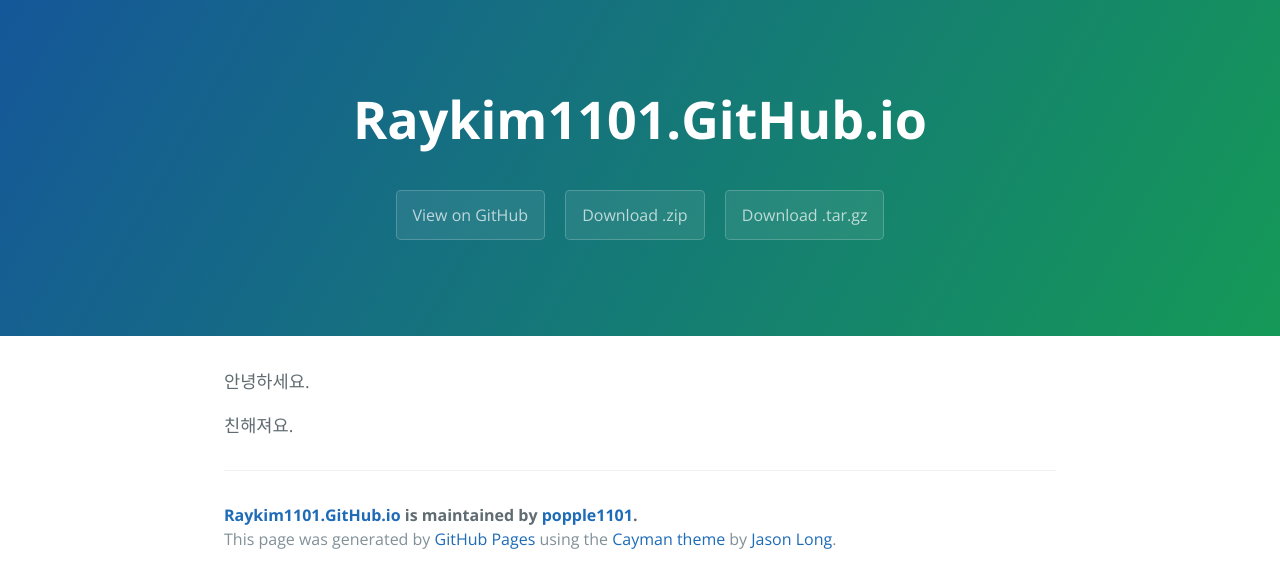
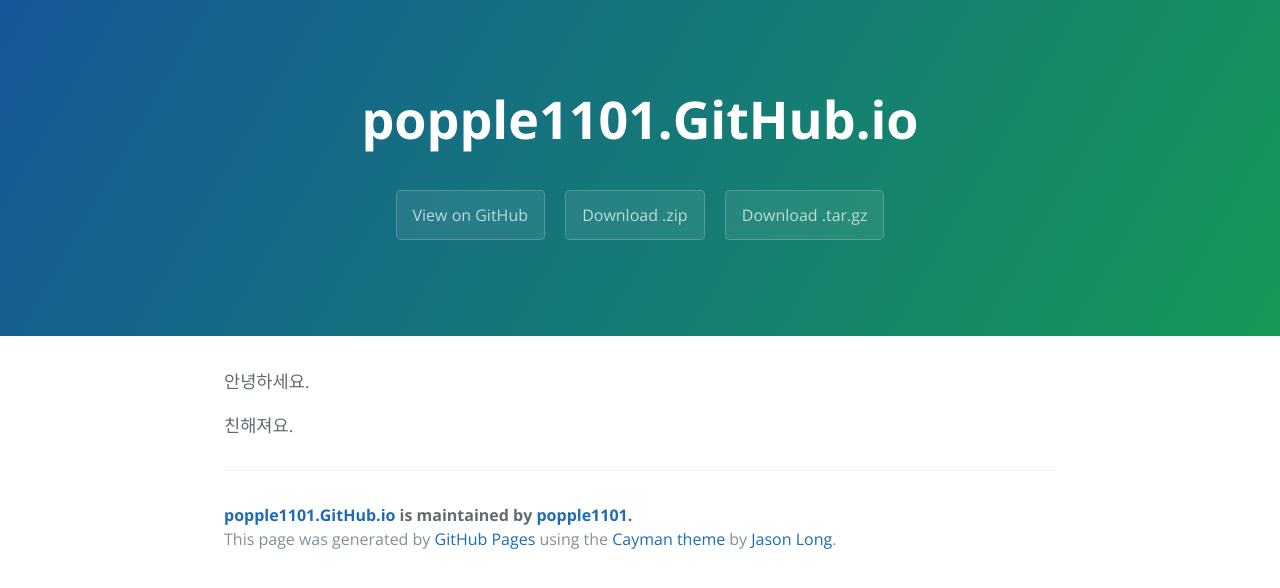
Before and after one commit to popple1101/raykim1101.github.io, a plain HTML site: page index.html in a window 1280 px wide. Drawn offline with nearby package versions, Linux system fonts and the light colour scheme.

Commit message:
Create gh-pages branch via GitHub

```diff
--- a/index.html
+++ b/index.html
@@ -2,7 +2,7 @@
 <html lang="en-us">
   <head>
     <meta charset="UTF-8">
-    <title>Raykim1101.GitHub.io by popple1101</title>
+    <title>popple1101.GitHub.io by popple1101</title>
     <meta name="viewport" content="width=device-width, initial-scale=1">
     <link rel="stylesheet" type="text/css" href="stylesheets/normalize.css" media="screen">
     <link href='https://fonts.googleapis.com/css?family=Open+Sans:400,700' rel='stylesheet' type='text/css'>
@@ -11,7 +11,7 @@
   </head>
   <body>
     <section class="page-header">
-      <h1 class="project-name">Raykim1101.GitHub.io</h1>
+      <h1 class="project-name">popple1101.GitHub.io</h1>
       <h2 class="project-tagline"></h2>
       <a href="https://github.com/popple1101/raykim1101.github.io" class="btn">View on GitHub</a>
       <a href="https://github.com/popple1101/raykim1101.github.io/zipball/master" class="btn">Download .zip</a>
@@ -24,7 +24,7 @@
 <p>친해져요.</p>
 
       <footer class="site-footer">
-        <span class="site-footer-owner"><a href="https://github.com/popple1101/raykim1101.github.io">Raykim1101.GitHub.io</a> is maintained by <a href="https://github.com/popple1101">popple1101</a>.</span>
+        <span class="site-footer-owner"><a href="https://github.com/popple1101/raykim1101.github.io">popple1101.GitHub.io</a> is maintained by <a href="https://github.com/popple1101">popple1101</a>.</span>
 
         <span class="site-footer-credits">This page was generated by <a href="https://pages.github.com">GitHub Pages</a> using the <a href="https://github.com/jasonlong/cayman-theme">Cayman theme</a> by <a href="https://twitter.com/jasonlong">Jason Long</a>.</span>
       </footer>
--- a/params.json
+++ b/params.json
@@ -1,5 +1,5 @@
 {
-  "name": "Raykim1101.GitHub.io",
+  "name": "popple1101.GitHub.io",
   "tagline": "",
   "body": "안녕하세요.\r\n\r\n친해져요.",
   "note": "Don't delete this file! It's used internally to help with page regeneration."
```
